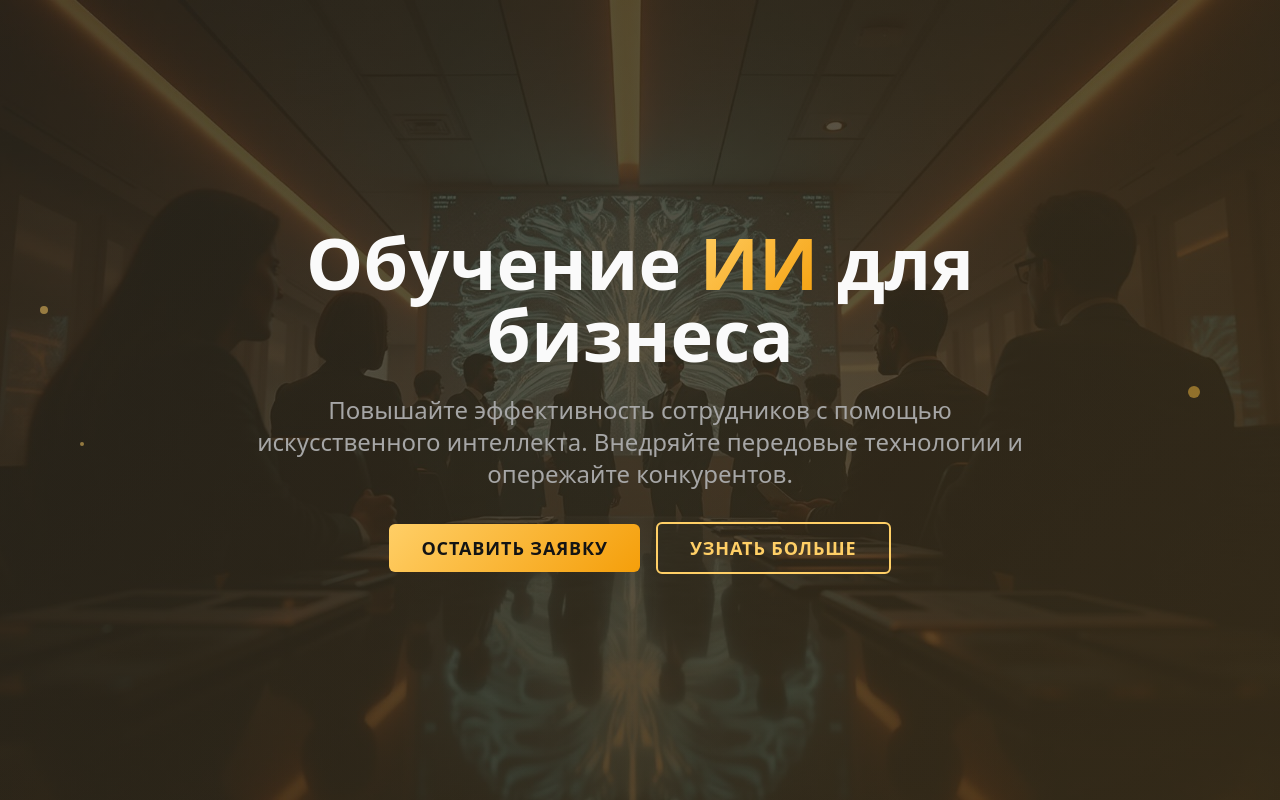
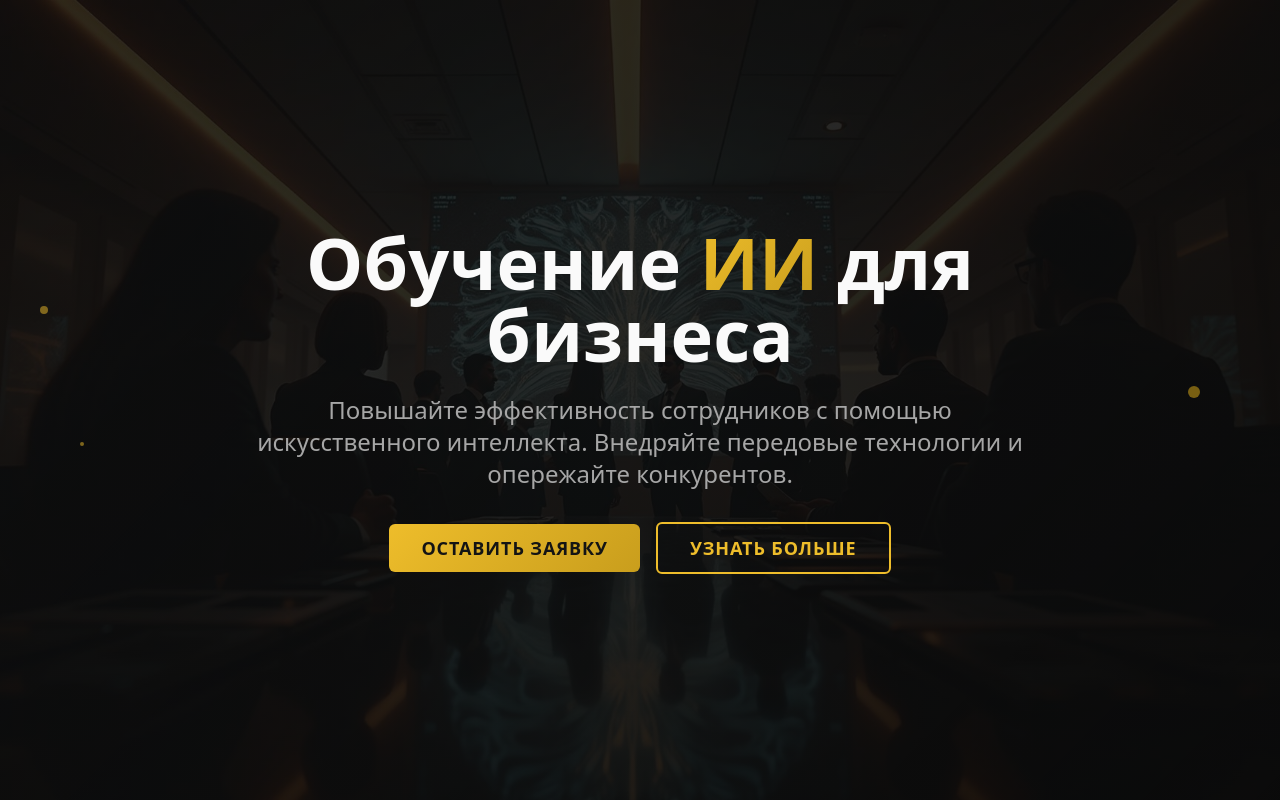
Before and after one commit to denchellaa/biz-ai-edge, a React (Vite) app: page / in a window 1280 px wide. Shown: the top 800 px of the page. Built offline with nearby package versions, Linux system fonts and the light colour scheme.

Commit message:
Fix color scheme
Adjusted yellow opacity and corrected orange tones to a more accurate gold.

```diff
--- a/src/index.css
+++ b/src/index.css
@@ -18,7 +18,7 @@ All colors MUST be HSL.
     --popover: 0 0% 10%;
     --popover-foreground: 0 0% 98%;
 
-    --primary: 41 100% 70%;
+    --primary: 45 85% 55%;
     --primary-foreground: 0 0% 8%;
 
     --secondary: 0 0% 16%;
@@ -27,7 +27,7 @@ All colors MUST be HSL.
     --muted: 0 0% 20%;
     --muted-foreground: 0 0% 65%;
 
-    --accent: 41 88% 60%;
+    --accent: 45 80% 50%;
     --accent-foreground: 0 0% 8%;
 
     --destructive: 0 62.8% 30.6%;
@@ -35,25 +35,25 @@ All colors MUST be HSL.
 
     --border: 0 0% 24%;
     --input: 0 0% 20%;
-    --ring: 41 100% 70%;
+    --ring: 45 85% 55%;
 
     /* Custom luxury tokens */
-    --gold-primary: 41 100% 70%;
-    --gold-secondary: 41 88% 60%;
-    --gold-accent: 38 92% 50%;
+    --gold-primary: 45 85% 55%;
+    --gold-secondary: 45 80% 50%;
+    --gold-accent: 45 75% 45%;
     --charcoal: 0 0% 12%;
     --charcoal-light: 0 0% 16%;
     --text-gold: 0 0% 98%;
     --text-muted: 0 0% 65%;
 
     /* Gradients */
-    --gradient-gold: linear-gradient(135deg, hsl(41, 100%, 70%), hsl(38, 92%, 50%));
+    --gradient-gold: linear-gradient(135deg, hsl(45, 85%, 55%), hsl(45, 75%, 45%));
     --gradient-charcoal: linear-gradient(135deg, hsl(0, 0%, 8%), hsl(0, 0%, 12%));
-    --gradient-overlay: linear-gradient(135deg, hsla(41, 100%, 70%, 0.08), hsla(38, 92%, 50%, 0.12));
+    --gradient-overlay: linear-gradient(135deg, hsla(0, 0%, 0%, 0.3), hsla(0, 0%, 0%, 0.6));
 
     /* Shadows */
-    --shadow-luxury: 0 20px 50px -12px hsla(41, 100%, 70%, 0.25);
-    --shadow-gold-glow: 0 0 30px hsla(41, 100%, 70%, 0.3);
+    --shadow-luxury: 0 20px 50px -12px hsla(45, 85%, 55%, 0.25);
+    --shadow-gold-glow: 0 0 30px hsla(45, 85%, 55%, 0.3);
     --shadow-card: 0 8px 32px hsla(0, 0%, 0%, 0.5);
 
     --radius: 0.5rem;
```
